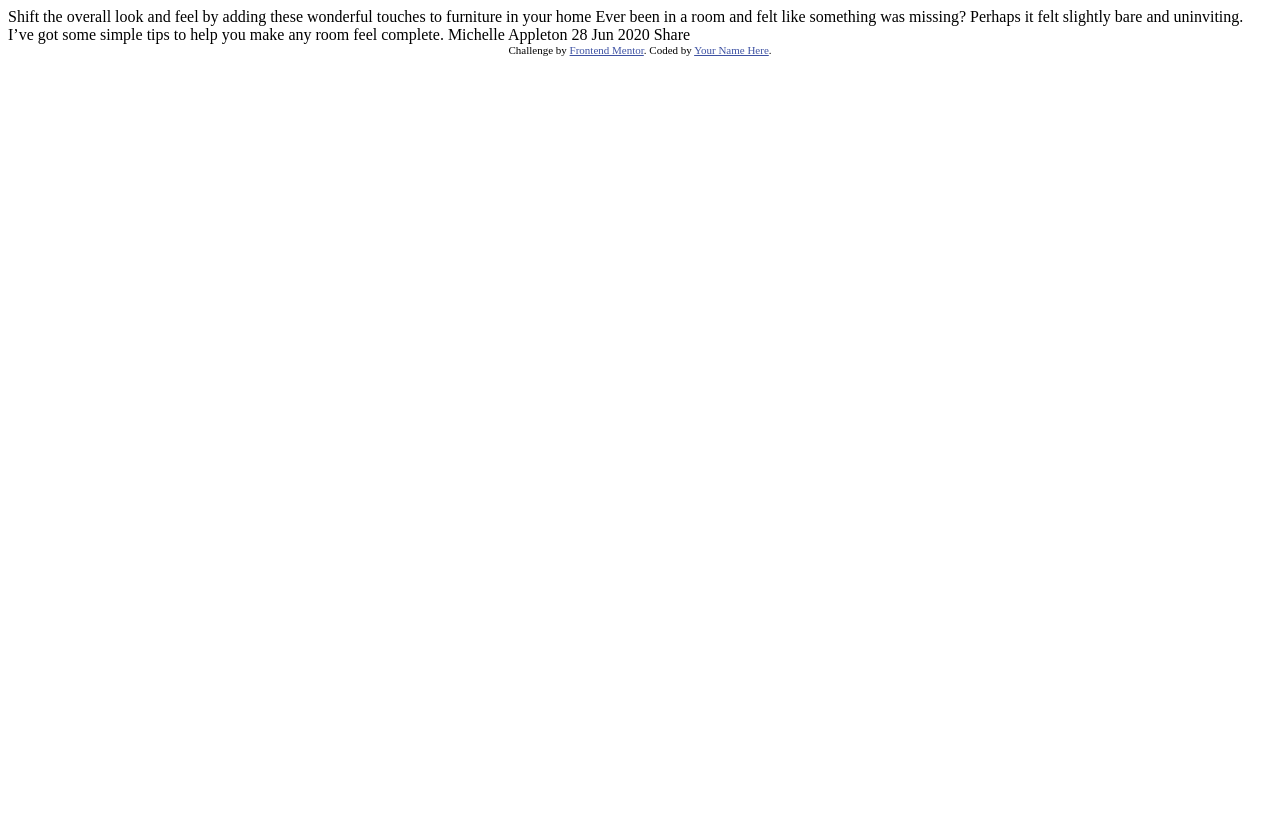
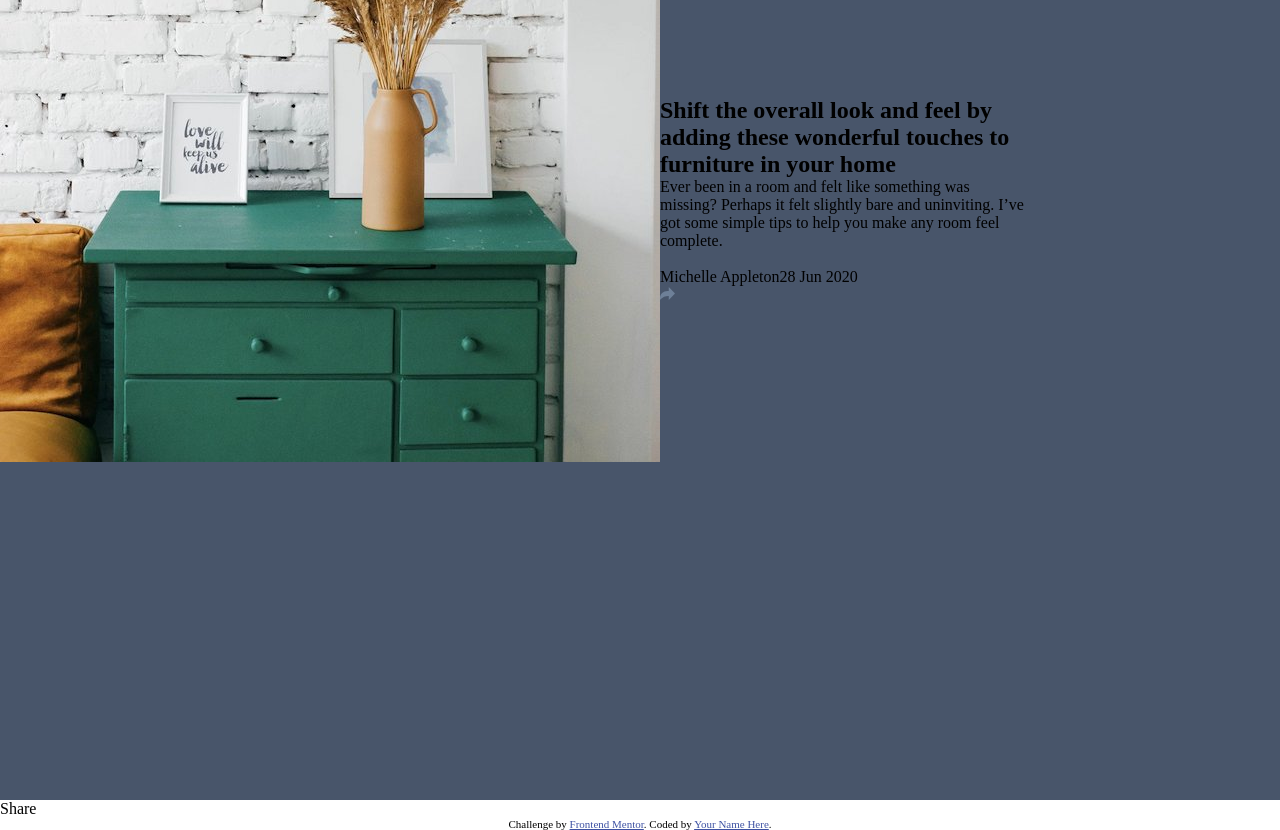
Before and after one commit to Qent122/article-preview-component-master, a plain HTML site: page index.html in a window 1280 px wide. Before the commit the page ends 800 px from the top, so only its background shows below. Drawn offline with Linux system fonts and the light colour scheme.

Commit message:
ajout css + html modifier

```diff
--- /dev/null
+++ b/css/style.css
@@ -0,0 +1,17 @@
+*{
+    margin: 0;
+    padding: 0;
+    box-sizing: border-box;
+}
+
+main {
+    min-height: 100vh;
+    background-color: hsl(217, 19%, 35%);
+}
+main .container{
+    height: 50vh;
+    width: 80vw;
+    display: flex;
+    justify-content: center;
+    align-items: center;
+}
--- a/index.html
+++ b/index.html
@@ -1,30 +1,54 @@
 <!DOCTYPE html>
-<html lang="en">
+<html lang="fr">
+
 <head>
   <meta charset="UTF-8">
-  <meta name="viewport" content="width=device-width, initial-scale=1.0"> <!-- displays site properly based on user's device -->
+  <meta name="viewport" content="width=device-width, initial-scale=1.0">
+  <!-- displays site properly based on user's device -->
 
   <link rel="icon" type="image/png" sizes="32x32" href="./images/favicon-32x32.png">
+  <link rel="stylesheet" href="./css/style.css">
 
   <title>Frontend Mentor | Article preview component</title>
 
   <!-- Feel free to remove these styles or customise in your own stylesheet 👍 -->
   <style>
-    .attribution { font-size: 11px; text-align: center; }
-    .attribution a { color: hsl(228, 45%, 44%); }
+    .attribution {
+      font-size: 11px;
+      text-align: center;
+    }
+
+    .attribution a {
+      color: hsl(228, 45%, 44%);
+    }
   </style>
 </head>
+
 <body>
+  <main>
+    <div class="container">
+      <figure>
+        <img src="./images/drawers.jpg" alt="photo meuble bleu très jolie">
+      </figure>
+      <div class="txt">
+        <h2>Shift the overall look and feel by adding these wonderful
+          touches to furniture in your home</h2>
+        <p>Ever been in a room and felt like something was missing? Perhaps
+          it felt slightly bare and uninviting. I’ve got some simple tips
+          to help you make any room feel complete.</p>
+        <div class="info">
+          <img src="" alt="">
+          <p><span>Michelle Appleton</span>28 Jun 2020</p>
+          <div class="Share"><svg xmlns="http://www.w3.org/2000/svg" width="15" height="13">
+              <path fill="#6E8098"
+                d="M15 6.495L8.766.014V3.88H7.441C3.33 3.88 0 7.039 0 10.936v2.049l.589-.612C2.59 10.294 5.422 9.11 8.39 9.11h.375v3.867L15 6.495z" />
+              </svg></div>
+        </div>
+      </div>
+    </div>
+  </main>
 
-  Shift the overall look and feel by adding these wonderful
-  touches to furniture in your home
 
-  Ever been in a room and felt like something was missing? Perhaps
-  it felt slightly bare and uninviting. I’ve got some simple tips
-  to help you make any room feel complete.
-
-  Michelle Appleton
-  28 Jun 2020
 
   Share
 
@@ -33,4 +57,5 @@
     Coded by <a href="#">Your Name Here</a>.
   </div>
 </body>
+
 </html>
```
